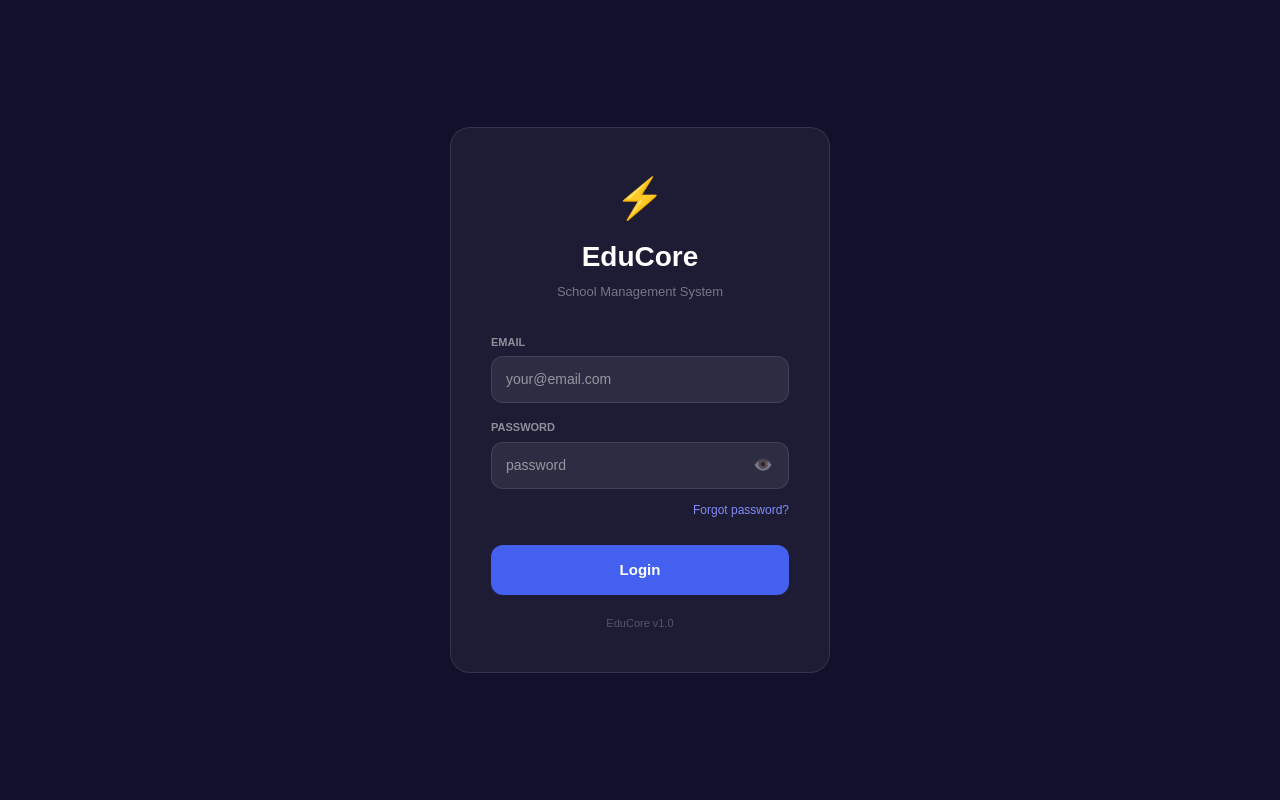
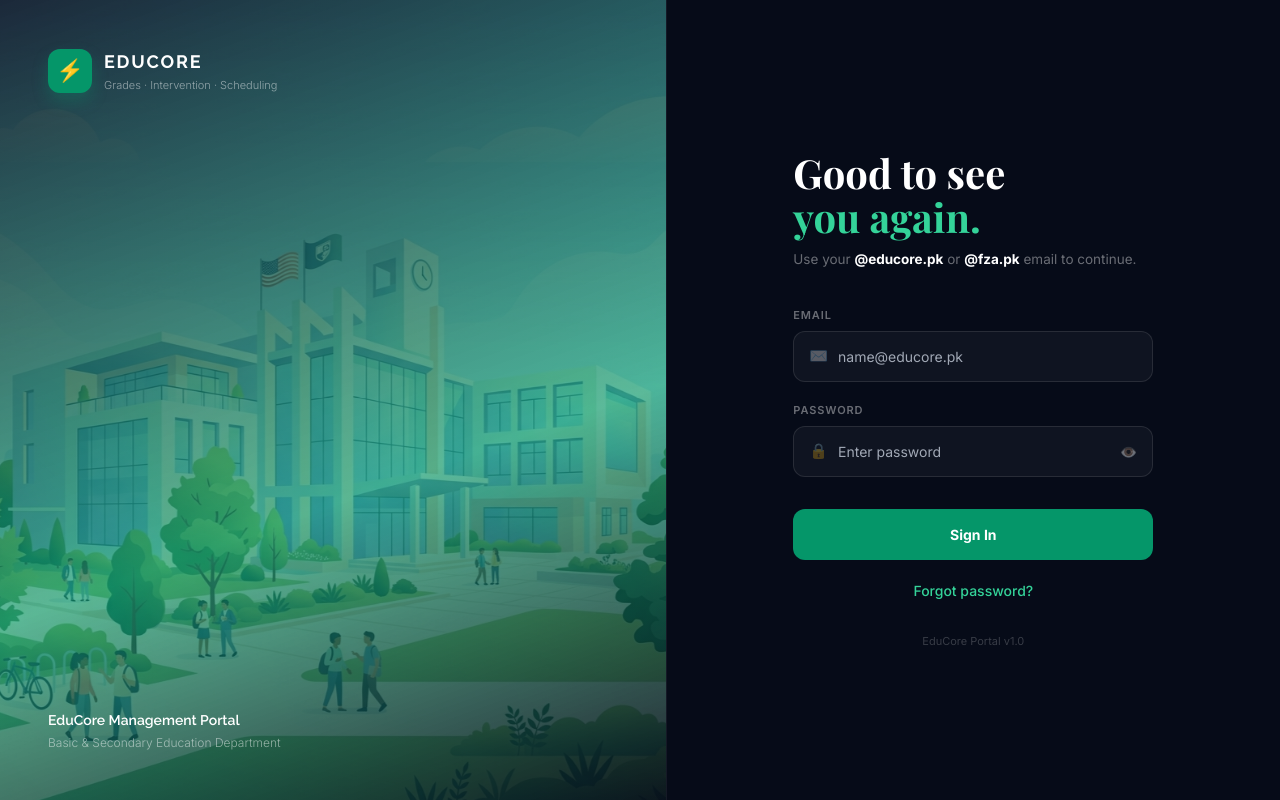
Before and after one commit to areeeb72a/educoree, a Next.js app: page / in a window 1280 px wide. Built offline with nearby package versions, Linux system fonts and the light colour scheme.

Commit message:
Redesign login page with premium split-screen design and domain restrictions

```diff
--- a/app/page.tsx
+++ b/app/page.tsx
@@ -1,4 +1,5 @@
 'use client'
+
 import { useState } from 'react'
 import { createClient } from '@supabase/supabase-js'
 
@@ -42,20 +43,31 @@ export default function LoginPage() {
   }
 
   async function handleLogin() {
+    if (!email.trim() || !password) {
+      setError('Please email aur password enter karen')
+      return
+    }
+
+    const lowerEmail = email.trim().toLowerCase()
+    if (!lowerEmail.endsWith('@educore.pk') && !lowerEmail.endsWith('@fza.pk')) {
+      setError('Ghalat email domain! Sirf @educore.pk ya @fza.pk domains allowed hain.')
+      return
+    }
+
     setLoading(true)
     setError('')
-    const { data, error } = await supabase.auth.signInWithPassword({ email, password })
-    if (error) {
-      setError(error.message)
-      setLoading(false)
-      return
-    }
-    const { data: profile } = await supabase
+
+    try {
+      const { data, error: authError } = await supabase.auth.signInWithPassword({ email: email.trim(), password })
+      if (authError) throw authError
+
+      const { data: profile, error: profileError } = await supabase
         .from('profiles')
         .select('*')
         .eq('id', data.user.id)
         .single()
-    if (!profile) {
+
+      if (profileError || !profile) {
         setError('Profile not found!')
         setLoading(false)
         return
@@ -66,7 +78,7 @@ export default function LoginPage() {
         return
       }
 
-    const routes = {
+      const routes: Record<string, string> = {
         super_admin: '/dashboard/super-admin',
         school_owner: '/dashboard/school-owner',
         principal: '/dashboard/principal',
@@ -77,7 +89,8 @@ export default function LoginPage() {
         student: '/dashboard/student',
         parent: '/dashboard/parent',
         accounts: '/dashboard/accounts',
-    } as Record<string, string>
+      }
+
       const target = routes[profile.role]
       if (!target) {
         setError(`No dashboard configured for role: "${profile.role}". Contact developer.`)
@@ -85,182 +98,138 @@ export default function LoginPage() {
         return
       }
       window.location.href = target
+    } catch (err: any) {
+      setError(err.message || 'Invalid login credentials')
+      setLoading(false)
+    }
   }
 
   return (
-    <div style={{
-      minHeight: '100vh',
-      background: '#12102A',
-      display: 'flex',
-      alignItems: 'center',
-      justifyContent: 'center',
-      fontFamily: 'sans-serif'
-    }}>
-      <div style={{
-        background: 'rgba(255,255,255,0.05)',
-        border: '1px solid rgba(255,255,255,0.1)',
-        borderRadius: 20,
-        padding: 40,
-        width: 380
-      }}>
-        <div style={{ textAlign: 'center', marginBottom: 32 }}>
-          <div style={{ fontSize: 40, marginBottom: 8 }}>
-            ⚡
+    <div style={{ display: 'flex', height: '100vh', width: '100vw', fontFamily: "'Inter', sans-serif", overflow: 'hidden' }}>
+      <style>{`
+        @import url('https://fonts.googleapis.com/css2?family=Playfair+Display:wght@700&family=Inter:wght@300;400;500;600;700;800&family=Raleway:wght@300;400;500;600;700&display=swap');
+        * { box-sizing: border-box; margin: 0; padding: 0; }
+        @keyframes kb0 { from { transform: scale(1); } to { transform: scale(1.05); } }
+        .kb-0 { animation: kb0 10s ease-out forwards; }
+        input { outline: none; }
+        input::placeholder { color: #A1A8B5; font-size: 14px; }
+        .iw { display: flex; align-items: center; gap: 10px; border: 1.5px solid rgba(255,255,255,0.1); border-radius: 12px; padding: 13px 15px; background: rgba(255,255,255,0.04); transition: border-color 0.2s, background 0.2s; }
+        .iw:focus-within { border-color: #059669; background: rgba(5,150,105,0.05); }
+        .iw input { border: none; background: transparent; font-size: 14px; font-family: 'Inter', sans-serif; color: #fff; width: 100%; font-weight: 400; min-width: 0; }
+        .btn { width: 100%; background: #059669; color: #fff; border: none; border-radius: 12px; padding: 15px; font-size: 14px; font-weight: 700; font-family: 'Inter', sans-serif; display: flex; align-items: center; justify-content: center; gap: 8px; cursor: pointer; transition: background 0.2s, transform 0.1s; }
+        .btn:hover:not(:disabled) { background: #047857; }
+        .btn:active:not(:disabled) { transform: scale(0.99); }
+        .btn:disabled { background: rgba(255,255,255,0.08); color: rgba(255,255,255,0.3); cursor: not-allowed; }
+        .ibtn { background: transparent; border: none; cursor: pointer; display: flex; align-items: center; color: rgba(255,255,255,0.4); padding: 0; transition: color 0.15s; flex-shrink: 0; }
+        .ibtn:hover { color: #fff; }
+        .lbl { display: block; font-size: 11px; font-weight: 600; color: rgba(255,255,255,0.4); letter-spacing: 0.08em; text-transform: uppercase; margin-bottom: 8px; }
+        .forgot-text { background: none; border: none; cursor: pointer; font-size: 14px; font-weight: 500; color: #34D399; font-family: 'Inter', sans-serif; padding: 0; transition: opacity 0.15s; }
+        .forgot-text:hover { opacity: 0.8; }
+      `}</style>
+
+      {/* Left panel: Background Illustration (52% width) */}
+      <div style={{ width: '52%', position: 'relative', overflow: 'hidden', flexShrink: 0, display: 'flex', flexDirection: 'column', justifyContent: 'space-between', padding: '3rem' }}>
+        <div style={{ position: 'absolute', inset: 0, zIndex: 1 }}>
+          <img src="/school_login_bg.png" alt="School Login Background" className="kb-0" style={{ width: '100%', height: '100%', objectFit: 'cover', display: 'block' }} />
         </div>
-          <div style={{ fontSize: 28, fontWeight: 900, color: '#fff' }}>
-            EduCore
+        <div style={{ position: 'absolute', inset: 0, zIndex: 2, background: 'linear-gradient(160deg, rgba(6,11,24,0.85) 0%, rgba(5,150,105,0.65) 60%, rgba(6,11,24,0.9) 100%)' }}></div>
+
+        {/* Left top brand info */}
+        <div style={{ position: 'relative', zIndex: 3, display: 'flex', alignItems: 'center', gap: 12 }}>
+          <div style={{ width: 44, height: 44, borderRadius: 12, background: '#059669', display: 'flex', alignItems: 'center', justifyContent: 'center', boxShadow: '0 8px 16px rgba(5,150,105,0.3)' }}>
+            <span style={{ fontSize: 22, color: '#fff', fontWeight: 800 }}>⚡</span>
           </div>
-          <div style={{ fontSize: 13, color: 'rgba(255,255,255,0.4)', marginTop: 4 }}>
-            School Management System
+          <div>
+            <p style={{ fontFamily: "'Raleway', sans-serif", fontWeight: 800, fontSize: 18, color: '#fff', letterSpacing: '0.1em' }}>EDUCORE</p>
+            <p style={{ fontFamily: "'Inter', sans-serif", fontWeight: 300, fontSize: 11, color: 'rgba(255,255,255,0.5)', marginTop: 2 }}>Grades · Intervention · Scheduling</p>
           </div>
         </div>
 
-        <div style={{ marginBottom: 16 }}>
-          <label style={{
-            display: 'block',
-            fontSize: 11,
-            fontWeight: 700,
-            color: 'rgba(255,255,255,0.5)',
-            textTransform: 'uppercase',
-            marginBottom: 6
-          }}>
-            Email
-          </label>
+        {/* Left bottom copyright info */}
+        <div style={{ position: 'relative', zIndex: 3 }}>
+          <p style={{ fontFamily: "'Raleway', sans-serif", fontWeight: 600, fontSize: 14, color: '#fff' }}>EduCore Management Portal</p>
+          <p style={{ fontFamily: "'Inter', sans-serif", fontWeight: 300, fontSize: 12, color: 'rgba(255,255,255,0.5)', marginTop: 3 }}>Basic & Secondary Education Department</p>
+        </div>
+      </div>
+
+      {/* Right panel: Light-Dark clean layout (48% width) */}
+      <div style={{ flex: 1, background: '#060B18', display: 'flex', alignItems: 'center', justifyContent: 'center', padding: '3.5rem', overflow: 'hidden', position: 'relative', borderLeft: '1px solid rgba(255,255,255,0.06)' }}>
+        <div style={{ width: '100%', maxWidth: 360, position: 'relative', zIndex: 1 }}>
+
+          <div style={{ marginBottom: '2.25rem' }}>
+            <p style={{ fontFamily: "'Playfair Display', serif", fontSize: 40, fontWeight: 700, color: '#fff', lineHeight: 1.1, marginBottom: 10 }}>
+              Good to see<br />
+              <span style={{ color: '#34D399' }}>you again.</span>
+            </p>
+            <p style={{ fontSize: 13.5, color: 'rgba(255,255,255,0.4)', lineHeight: 1.6 }}>
+              Use your <strong style={{ color: '#fff' }}>@educore.pk</strong> or <strong style={{ color: '#fff' }}>@fza.pk</strong> email to continue.
+            </p>
+          </div>
+
+          <div style={{ marginBottom: '1.25rem' }}>
+            <label className="lbl">Email</label>
+            <div className="iw">
+              <span style={{ color: 'rgba(255,255,255,0.3)', fontSize: 15 }}>✉️</span>
               <input
                 type="email"
+                placeholder="name@educore.pk"
                 value={email}
                 onChange={e => setEmail(e.target.value)}
-            placeholder="your@email.com"
-            style={{
-              width: '100%',
-              padding: '12px 14px',
-              background: 'rgba(255,255,255,0.07)',
-              border: '1px solid rgba(255,255,255,0.1)',
-              borderRadius: 12,
-              color: '#fff',
-              fontSize: 14,
-              outline: 'none',
-              boxSizing: 'border-box'
-            }}
               />
             </div>
+          </div>
 
-        <div style={{ marginBottom: 24 }}>
-          <label style={{
-            display: 'block',
-            fontSize: 11,
-            fontWeight: 700,
-            color: 'rgba(255,255,255,0.5)',
-            textTransform: 'uppercase',
-            marginBottom: 6
-          }}>
-            Password
-          </label>
-          <div style={{ position: 'relative' }}>
+          <div style={{ marginBottom: '2rem' }}>
+            <label className="lbl">Password</label>
+            <div className="iw">
+              <span style={{ color: 'rgba(255,255,255,0.3)', fontSize: 15 }}>🔒</span>
               <input
                 type={showPassword ? 'text' : 'password'}
+                placeholder="Enter password"
                 value={password}
                 onChange={e => setPassword(e.target.value)}
-              placeholder="password"
                 onKeyDown={e => e.key === 'Enter' && handleLogin()}
-              style={{
-                width: '100%',
-                padding: '12px 44px 12px 14px',
-                background: 'rgba(255,255,255,0.07)',
-                border: '1px solid rgba(255,255,255,0.1)',
-                borderRadius: 12,
-                color: '#fff',
-                fontSize: 14,
-                outline: 'none',
-                boxSizing: 'border-box'
-              }}
               />
-            <button
-              type="button"
-              onClick={() => setShowPassword(!showPassword)}
-              style={{
-                position: 'absolute',
-                right: 12,
-                top: '50%',
-                transform: 'translateY(-50%)',
-                background: 'none',
-                border: 'none',
-                cursor: 'pointer',
-                fontSize: 16,
-                color: 'rgba(255,255,255,0.4)',
-                padding: 4,
-                lineHeight: 1,
-              }}
-              aria-label={showPassword ? 'Hide password' : 'Show password'}
-            >
-              {showPassword ? '🙈' : '👁️'}
-            </button>
-          </div>
-
-          <div style={{ textAlign: 'right', marginTop: 8 }}>
-            <button
-              type="button"
-              onClick={() => setShowForgotMsg(true)}
-              style={{ background: 'none', border: 'none', color: '#818CF8', fontSize: 12, cursor: 'pointer', padding: 0 }}
-            >
-              Forgot password?
+              <button onClick={() => setShowPassword(!showPassword)} className="ibtn">
+                <span style={{ fontSize: 14 }}>{showPassword ? '🙈' : '👁️'}</span>
               </button>
             </div>
           </div>
 
           {error && (
-          <div style={{
-            background: 'rgba(220,38,38,0.15)',
-            border: '1px solid rgba(220,38,38,0.3)',
-            borderRadius: 10,
-            padding: '10px 14px',
-            color: '#FCA5A5',
-            fontSize: 13,
-            marginBottom: 16
-          }}>
-            {error}
+            <div style={{ background: 'rgba(220,38,38,0.12)', border: '1px solid rgba(220,38,38,0.25)', borderRadius: 10, padding: '10px 14px', color: '#FCA5A5', fontSize: 12.5, marginBottom: 16 }}>
+              ⚠️ {error}
             </div>
           )}
 
-        <button
-          onClick={handleLogin}
-          disabled={loading}
-          style={{
-            width: '100%',
-            padding: 14,
-            background: '#4361EE',
-            border: 'none',
-            borderRadius: 12,
-            color: '#fff',
-            fontSize: 15,
-            fontWeight: 800,
-            cursor: 'pointer'
-          }}
-        >
-          {loading ? 'Logging in...' : 'Login'}
+          <div style={{ marginBottom: '1.25rem' }}>
+            <button onClick={handleLogin} disabled={loading} className="btn">
+              {loading ? 'Signing In...' : 'Sign In'}
             </button>
+          </div>
 
-        <div style={{
-          textAlign: 'center',
-          marginTop: 20,
-          fontSize: 11,
-          color: 'rgba(255,255,255,0.25)'
-        }}>
-          EduCore v1.0
+          <div style={{ display: 'flex', justifyContent: 'center' }}>
+            <button onClick={() => setShowForgotMsg(true)} className="forgot-text">Forgot password?</button>
+          </div>
+
+          <div style={{ textAlign: 'center', marginTop: 32, fontSize: 11, color: 'rgba(255,255,255,0.2)' }}>
+            EduCore Portal v1.0
+          </div>
         </div>
       </div>
 
+      {/* Forgot Password Modal */}
       {showForgotMsg && (
         <div
           onClick={() => { setShowForgotMsg(false); setResetLinkSent(false); setForgotEmail(''); setForgotError('') }}
-          style={{ position: 'fixed', inset: 0, background: 'rgba(0,0,0,0.7)', display: 'flex', alignItems: 'center', justifyContent: 'center', zIndex: 100, padding: 20 }}
+          style={{ position: 'fixed', inset: 0, background: 'rgba(6,11,24,0.85)', display: 'flex', alignItems: 'center', justifyContent: 'center', zIndex: 100, padding: 20 }}
         >
           <div
             onClick={e => e.stopPropagation()}
-            style={{ background: '#12102A', borderRadius: 20, padding: 28, width: '100%', maxWidth: 360, border: '1px solid rgba(255,255,255,0.1)', textAlign: 'center' }}
+            style={{ background: '#0D1526', borderRadius: 20, padding: 28, width: '100%', maxWidth: 360, border: '1px solid rgba(255,255,255,0.08)', textAlign: 'center' }}
           >
             <div style={{ fontSize: 36, marginBottom: 12 }}>🔑</div>
-            <div style={{ fontSize: 16, fontWeight: 700, color: '#fff', marginBottom: 8 }}>Password Recovery</div>
+            <div style={{ fontSize: 16, fontWeight: 800, color: '#fff', marginBottom: 8 }}>Password Recovery</div>
 
             {resetLinkSent ? (
               <div>
@@ -269,23 +238,23 @@ export default function LoginPage() {
                 </div>
                 <button
                   onClick={() => { setShowForgotMsg(false); setResetLinkSent(false); setForgotEmail(''); setForgotError('') }}
-                  style={{ width: '100%', padding: 12, background: '#4361EE', border: 'none', borderRadius: 10, color: '#fff', fontWeight: 700, cursor: 'pointer' }}
+                  style={{ width: '100%', padding: 12, background: '#059669', border: 'none', borderRadius: 10, color: '#fff', fontWeight: 700, cursor: 'pointer' }}
                 >
                   Close
                 </button>
               </div>
             ) : (
               <div>
-                <div style={{ fontSize: 13, color: 'rgba(255,255,255,0.5)', marginBottom: 16, lineHeight: 1.5 }}>
+                <div style={{ fontSize: 13, color: 'rgba(255,255,255,0.4)', marginBottom: 16, lineHeight: 1.5 }}>
                   Apna registered email enter karen, hum aapko password reset karne ka secure link send karenge.
                 </div>
 
                 <input
                   type="email"
-                  placeholder="name@email.com"
+                  placeholder="name@educore.pk"
                   value={forgotEmail}
                   onChange={e => setForgotEmail(e.target.value)}
-                  style={{ width: '100%', padding: '12px 14px', background: 'rgba(255,255,255,0.07)', border: '1px solid rgba(255,255,255,0.1)', borderRadius: 12, color: '#fff', fontSize: 14, outline: 'none', boxSizing: 'border-box', marginBottom: 14 }}
+                  style={{ width: '100%', padding: '12px 14px', background: 'rgba(255,255,255,0.04)', border: '1px solid rgba(255,255,255,0.08)', borderRadius: 12, color: '#fff', fontSize: 14, outline: 'none', boxSizing: 'border-box', marginBottom: 14 }}
                 />
 
                 {forgotError && (
@@ -295,14 +264,14 @@ export default function LoginPage() {
                 <div style={{ display: 'flex', gap: 10 }}>
                   <button
                     onClick={() => { setShowForgotMsg(false); setResetLinkSent(false); setForgotEmail(''); setForgotError('') }}
-                    style={{ flex: 1, padding: 12, background: 'rgba(255,255,255,0.05)', border: '1px solid rgba(255,255,255,0.1)', borderRadius: 10, color: 'rgba(255,255,255,0.6)', fontWeight: 700, cursor: 'pointer' }}
+                    style={{ flex: 1, padding: 12, background: 'rgba(255,255,255,0.04)', border: '1px solid rgba(255,255,255,0.08)', borderRadius: 10, color: 'rgba(255,255,255,0.6)', fontWeight: 700, cursor: 'pointer' }}
                   >
                     Cancel
                   </button>
                   <button
                     onClick={handleSendResetLink}
                     disabled={sendingResetLink}
-                    style={{ flex: 2, padding: 12, background: '#4361EE', border: 'none', borderRadius: 10, color: '#fff', fontWeight: 700, cursor: 'pointer', opacity: sendingResetLink ? 0.6 : 1 }}
+                    style={{ flex: 2, padding: 12, background: '#059669', border: 'none', borderRadius: 10, color: '#fff', fontWeight: 700, cursor: 'pointer', opacity: sendingResetLink ? 0.6 : 1 }}
                   >
                     {sendingResetLink ? 'Sending...' : 'Send Link'}
                   </button>
```
Also changed, not shown: public/school_login_bg.png (added). Lines whose indentation alone changed are shown as unchanged.
